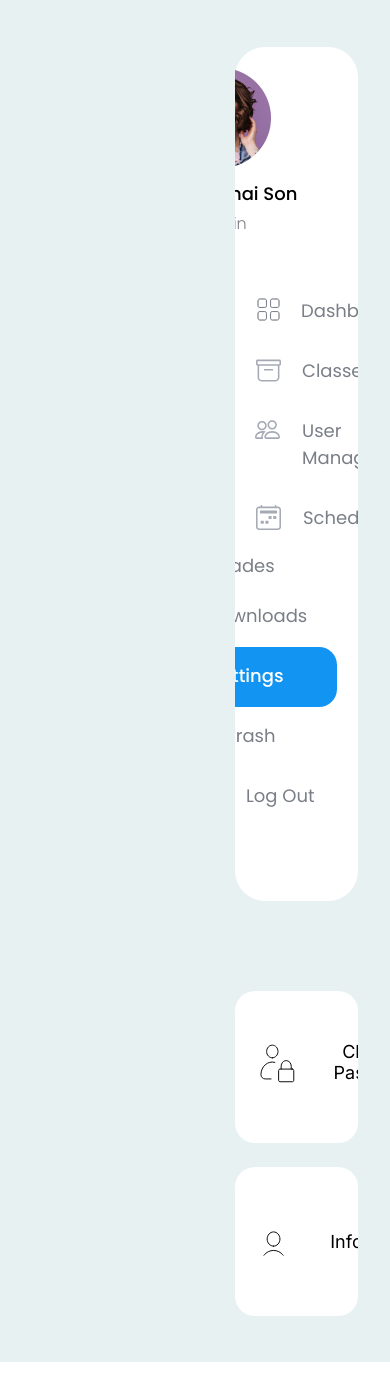
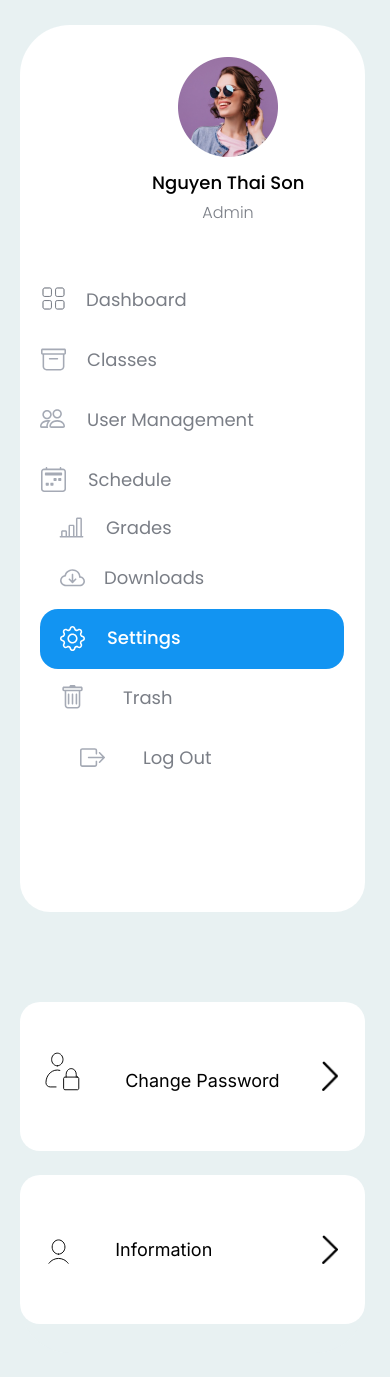
Before and after one commit to badrabbitt/employee_vju, a React (Create React App) app: page /settings in a window 390 px wide. Built offline with nearby package versions, Linux system fonts and the light colour scheme; a web font is replaced by a local one.

Commit message:
Pushed from Locofy Builder

```diff
--- a/src/components/FrameComponent.js
+++ b/src/components/FrameComponent.js
@@ -12,7 +12,7 @@ const FrameComponent = ({ className = "" }) => {
             alt=""
             src="/grid.svg"
           />
-          <div className={styles.dashboard}>Dashboard</div>
+          <a className={styles.dashboard}>Dashboard</a>
         </button>
       </div>
       <div className={styles.frameContainer}>
@@ -25,7 +25,7 @@ const FrameComponent = ({ className = "" }) => {
               src="/archive.svg"
             />
           </div>
-          <div className={styles.classes}>Classes</div>
+          <a className={styles.classes}>Classes</a>
         </button>
       </div>
       <button className={styles.peopleParent} id="button_schedule">
@@ -47,7 +47,7 @@ const FrameComponent = ({ className = "" }) => {
               src="/calendar2week.svg"
             />
           </div>
-          <div className={styles.schedule}>Schedule</div>
+          <a className={styles.schedule}>Schedule</a>
         </button>
       </div>
     </div>
--- a/src/components/FrameComponent.module.css
+++ b/src/components/FrameComponent.module.css
@@ -10,6 +10,7 @@
   flex-shrink: 0;
 }
 .dashboard {
+  text-decoration: none;
   font-size: 18px;
   font-family: Poppins;
   color: #7a7e86;
@@ -50,6 +51,7 @@
   padding: 1px 0 0;
 }
 .classes {
+  text-decoration: none;
   position: relative;
   font-size: 18px;
   font-family: Poppins;
@@ -119,6 +121,7 @@
   padding: 1px 1px 0 0;
 }
 .schedule {
+  text-decoration: none;
   position: relative;
   font-size: 18px;
   font-family: Poppins;
--- a/src/components/MenuChangePassword.module.css
+++ b/src/components/MenuChangePassword.module.css
@@ -59,13 +59,25 @@
   gap: 20px;
   z-index: 1;
 }
-@media screen and (max-width: 1625px) {
+@media screen and (max-width: 1275px) {
   .menuChangePassword {
     padding-left: 25px;
     box-sizing: border-box;
   }
 }
-@media screen and (max-width: 1275px) {
+@media screen and (max-width: 1225px) {
+  .menuChangePassword {
+    padding-left: 25px;
+    box-sizing: border-box;
+  }
+}
+@media screen and (max-width: 1200px) {
+  .menuChangePassword {
+    padding-left: 25px;
+    box-sizing: border-box;
+  }
+}
+@media screen and (max-width: 1100px) {
   .changePassword {
     font-size: 18px;
   }
@@ -77,9 +89,3 @@
     box-sizing: border-box;
   }
 }
-@media screen and (max-width: 1100px) {
-  .menuChangePassword {
-    padding-left: 25px;
-    box-sizing: border-box;
-  }
-}
--- a/src/components/MenuInfor.js
+++ b/src/components/MenuInfor.js
@@ -20,12 +20,7 @@ const MenuInfor = ({ className = "" }) => {
         </div>
       </div>
       <div className={styles.backwardWrapper}>
-        <img
-          className={styles.backwardIcon}
-          loading="lazy"
-          alt=""
-          src="/backward-1@2x.png"
-        />
+        <img className={styles.backwardIcon} alt="" src="/backward-1@2x.png" />
       </div>
     </button>
   );
--- a/src/components/MenuInfor.module.css
+++ b/src/components/MenuInfor.module.css
@@ -73,13 +73,25 @@
   gap: 20px;
   z-index: 1;
 }
-@media screen and (max-width: 1625px) {
+@media screen and (max-width: 1275px) {
   .menuInfor {
     padding-left: 21px;
     box-sizing: border-box;
   }
 }
-@media screen and (max-width: 1275px) {
+@media screen and (max-width: 1225px) {
+  .menuInfor {
+    padding-left: 21px;
+    box-sizing: border-box;
+  }
+}
+@media screen and (max-width: 1200px) {
+  .menuInfor {
+    padding-left: 21px;
+    box-sizing: border-box;
+  }
+}
+@media screen and (max-width: 1100px) {
   .information {
     font-size: 18px;
   }
@@ -88,9 +100,3 @@
     box-sizing: border-box;
   }
 }
-@media screen and (max-width: 1100px) {
-  .menuInfor {
-    padding-left: 21px;
-    box-sizing: border-box;
-  }
-}
--- a/src/components/Sidebar.js
+++ b/src/components/Sidebar.js
@@ -23,7 +23,7 @@ const Sidebar = ({ className = "" }) => {
                   src="/vector.svg"
                 />
               </div>
-              <div className={styles.grades}>Grades</div>
+              <a className={styles.grades}>Grades</a>
             </button>
           </div>
           <div className={styles.frameParent}>
@@ -37,7 +37,7 @@ const Sidebar = ({ className = "" }) => {
                     src="/cloudarrowdown.svg"
                   />
                 </div>
-                <div className={styles.downloads}>Downloads</div>
+                <a className={styles.downloads}>Downloads</a>
               </button>
             </div>
             <div className={styles.settingsParent}>
@@ -46,7 +46,7 @@ const Sidebar = ({ className = "" }) => {
                 <div className={styles.settingsButton}>
                   <img className={styles.gearIcon} alt="" src="/gear.svg" />
                 </div>
-                <div className={styles.settings1}>Settings</div>
+                <a className={styles.settings1}>Settings</a>
               </button>
               <div className={styles.downloadsHeader}>
                 <button className={styles.frameGroup} id="button_logout">
@@ -58,7 +58,7 @@ const Sidebar = ({ className = "" }) => {
                       src="/trash.svg"
                     />
                   </div>
-                  <div className={styles.trash}>Trash</div>
+                  <a className={styles.trash}>Trash</a>
                 </button>
               </div>
             </div>
@@ -73,7 +73,7 @@ const Sidebar = ({ className = "" }) => {
                   src="/boxarrowright.svg"
                 />
               </div>
-              <div className={styles.logOut}>Log Out</div>
+              <a className={styles.logOut}>Log Out</a>
             </div>
           </div>
         </div>
--- a/src/components/Sidebar.module.css
+++ b/src/components/Sidebar.module.css
@@ -29,6 +29,7 @@
   padding: 2.6px 0 0;
 }
 .grades {
+  text-decoration: none;
   position: relative;
   font-size: 18px;
   font-family: Poppins;
@@ -71,6 +72,7 @@
   padding: 2px 0 0;
 }
 .downloads {
+  text-decoration: none;
   position: relative;
   font-size: 18px;
   font-family: Poppins;
@@ -121,6 +123,7 @@
   padding: 2px 0 0;
 }
 .settings1 {
+  text-decoration: none;
   position: relative;
   font-size: 18px;
   font-weight: 500;
@@ -161,6 +164,7 @@
   padding: 1px 20px 0 0;
 }
 .trash {
+  text-decoration: none;
   position: relative;
   font-size: 18px;
   font-family: Poppins;
@@ -216,7 +220,9 @@
   padding: 1px 19px 0 0;
 }
 .logOut {
+  text-decoration: none;
   position: relative;
+  color: inherit;
   display: inline-block;
   min-width: 69px;
   z-index: 1;
@@ -276,10 +282,10 @@
 }
 @media screen and (max-width: 1625px) {
   .sidebar {
-    flex: 1;
-    padding-top: 32px;
-    padding-bottom: 141px;
+    padding-top: 21px;
+    padding-bottom: 92px;
     box-sizing: border-box;
+    min-width: 100%;
   }
 }
 @media screen and (max-width: 1500px) {
@@ -292,24 +298,28 @@
 }
 @media screen and (max-width: 1275px) {
   .sidebar {
+    flex: 1;
+  }
+}
+@media screen and (max-width: 1225px) {
+  .sidebar {
+    padding-top: 32px;
+    padding-bottom: 141px;
+    box-sizing: border-box;
+  }
+}
+@media screen and (max-width: 1200px) {
+  .sidebar {
+    padding-top: 32px;
+    padding-bottom: 141px;
+    box-sizing: border-box;
+  }
+}
+@media screen and (max-width: 1100px) {
+  .sidebar {
     gap: 21px;
     padding-left: 20px;
     padding-right: 20px;
     box-sizing: border-box;
   }
 }
-@media screen and (max-width: 1100px) {
-  .sidebar {
-    padding-top: 32px;
-    padding-bottom: 141px;
-    box-sizing: border-box;
-  }
-}
-@media screen and (max-width: 850px) {
-  .sidebar {
-    padding-top: 21px;
-    padding-bottom: 92px;
-    box-sizing: border-box;
-    min-width: 100%;
-  }
-}
--- a/src/pages/Settings.js
+++ b/src/pages/Settings.js
@@ -9,12 +9,12 @@ const Settings = () => {
       <main className={styles.settings1}>
         <div className={styles.background} />
         <Sidebar />
-        <div className={styles.footer}>
+        <section className={styles.footer}>
           <div className={styles.footerContent}>
             <MenuChangePassword />
             <MenuInfor />
           </div>
-        </div>
+        </section>
       </main>
     </div>
   );
--- a/src/pages/Settings.module.css
+++ b/src/pages/Settings.module.css
@@ -1,17 +1,10 @@
 .background {
   height: 1068px;
   width: 1677px;
-  position: absolute;
-  margin: 0 !important;
-  top: calc(50% - 534px);
-  right: -165px;
+  position: relative;
   border-radius: 50px;
   background-color: #e8f1f2;
-}
-.footerContent {
-  align-self: stretch;
-  flex-direction: column;
-  gap: 47.4px;
+  display: none;
   max-width: 100%;
 }
 .footer,
@@ -22,43 +15,48 @@
   align-items: flex-start;
   justify-content: flex-start;
 }
+.footerContent {
+  align-self: stretch;
+  flex-direction: column;
+  gap: 47.4px;
+  max-width: 100%;
+}
+.footer,
+.settings,
+.settings1 {
+  box-sizing: border-box;
+}
 .footer {
-  flex: 1;
+  width: 1041px;
   flex-direction: column;
   padding: 100px 0 0;
-  box-sizing: border-box;
-  min-width: 677px;
+  min-width: 1041px;
   max-width: 100%;
 }
 .settings,
 .settings1 {
-  position: relative;
+  background-color: #e8f1f2;
   flex-direction: row;
 }
 .settings1 {
-  width: 1477px;
+  flex: 1;
+  border-radius: 50px;
   overflow: hidden;
-  flex-shrink: 0;
+  padding: 0 0 44px;
   gap: 51px;
   max-width: 100%;
 }
 .settings {
   width: 100%;
-  background-color: #e8f1f2;
+  position: relative;
   flex-wrap: wrap;
-  padding: 47px 51px 46px;
-  box-sizing: border-box;
+  padding: 25px 25px 24px;
   line-height: normal;
   letter-spacing: normal;
 }
 @media screen and (max-width: 1625px) {
-  .settings1 {
-    flex-wrap: wrap;
-  }
   .settings {
-    padding-left: 25px;
-    padding-right: 25px;
-    box-sizing: border-box;
+    gap: 25px;
   }
 }
 @media screen and (max-width: 1500px) {
@@ -67,12 +65,38 @@
   }
   .settings1 {
     gap: 25px;
+    padding-bottom: 20px;
+    box-sizing: border-box;
   }
   .settings {
     flex-wrap: wrap;
   }
 }
 @media screen and (max-width: 1275px) {
+  .footer {
+    flex: 1;
+  }
+  .settings1 {
+    flex-wrap: wrap;
+  }
+}
+@media screen and (max-width: 1225px) {
+  .settings {
+    padding-left: 25px;
+    padding-right: 25px;
+    box-sizing: border-box;
+  }
+}
+@media screen and (max-width: 1200px) {
+  .footer {
+    min-width: 100%;
+  }
+  .settings1 {
+    padding-bottom: 29px;
+    box-sizing: border-box;
+  }
+}
+@media screen and (max-width: 1100px) {
   .footer,
   .settings {
     box-sizing: border-box;
@@ -84,18 +108,3 @@
     padding-left: 20px;
   }
 }
-@media screen and (max-width: 1100px) {
-  .footer {
-    min-width: 100%;
-  }
-  .settings {
-    padding-left: 235px;
-    padding-right: 32px;
-    box-sizing: border-box;
-  }
-}
-@media screen and (max-width: 850px) {
-  .settings {
-    gap: 25px;
-  }
-}
```
